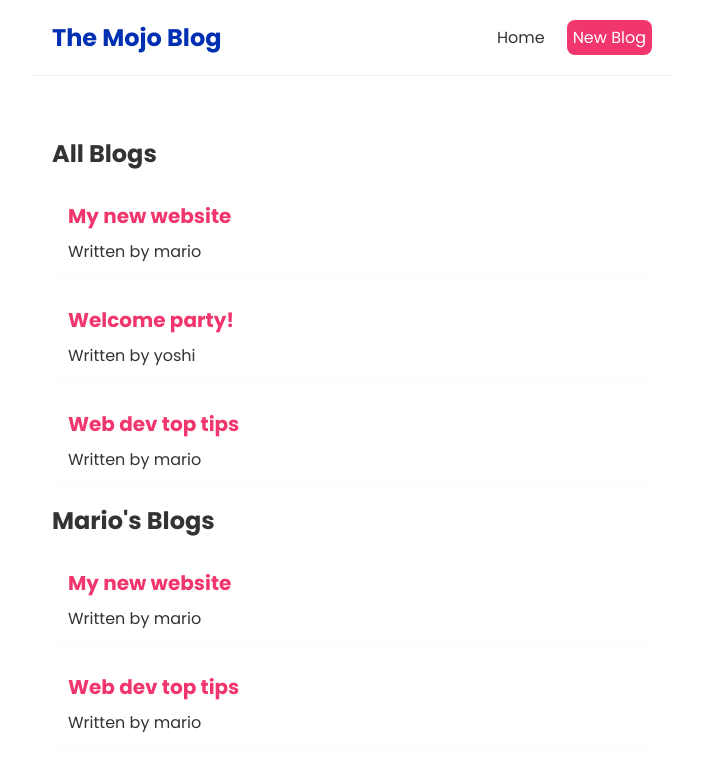
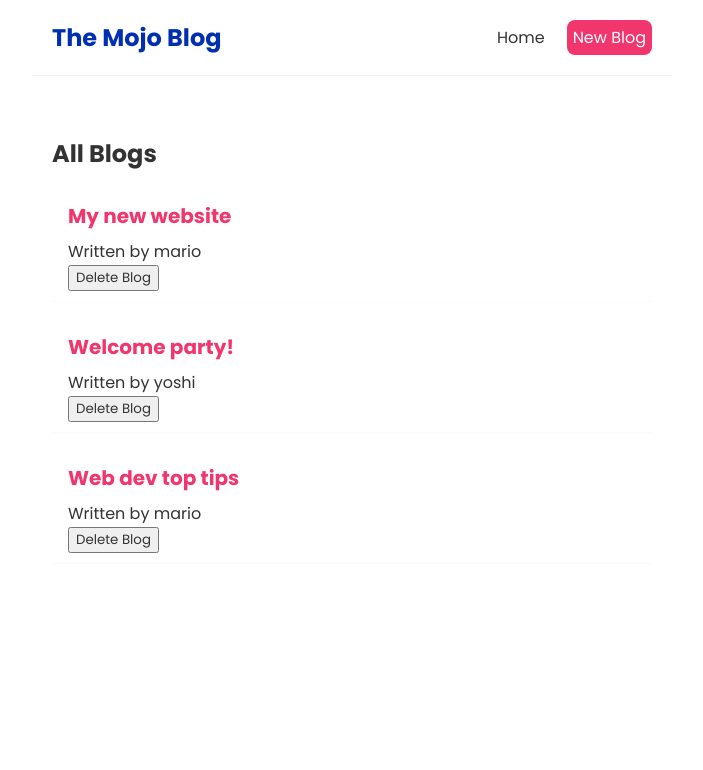
Before and after one commit to Khedubaba/MojoBlog, a React (Create React App) app in the folder mojo-blog/: page / in a window 1280 px wide. Shown: the top 770 px of the page, without its empty margins (288-991 px from the left). Built offline with nearby package versions, Linux system fonts and the light colour scheme; the HTML template or start-up script is replaced by a standard one.

Commit message:
passing functions as props

```diff
--- a/mojo-blog/src/BlogList.js
+++ b/mojo-blog/src/BlogList.js
@@ -1,4 +1,6 @@
-const BlogList = ({blogs, title}) => {
+const BlogList = ({blogs, title, handleDelete}) => {
+
+
 
     return (
         <div className="blog-list">
@@ -7,6 +9,7 @@
                 <div className="blog-preview" key={blog.id}>
                     <h2>{blog.title}</h2>
                     <p>Written by {blog.author}</p>
+                    <button onClick = {() => handleDelete(blog.id)}>Delete Blog</button>
                 </div>
             ))}
         </div>
--- a/mojo-blog/src/Home.js
+++ b/mojo-blog/src/Home.js
@@ -7,10 +7,15 @@
         { title: 'Welcome party!', body: 'lorem ipsum...', author: 'yoshi', id: 2 },
         { title: 'Web dev top tips', body: 'lorem ipsum...', author: 'mario', id: 3 }
     ]);
+
+    const handleDelete = (id) => {
+        const newBlogs = blogs.filter(blog => blog.id !== id);
+        setBlogs(newBlogs);
+    }
+
     return (
         <div className="home">
-            <BlogList blogs={blogs} title="All Blogs"/>
-            <BlogList blogs={blogs.filter((blog) => blog.author === 'mario')} title="Mario's Blogs"/>
+            <BlogList blogs={blogs} title="All Blogs" handleDelete={handleDelete}/>
         </div>
     );
 }
```
